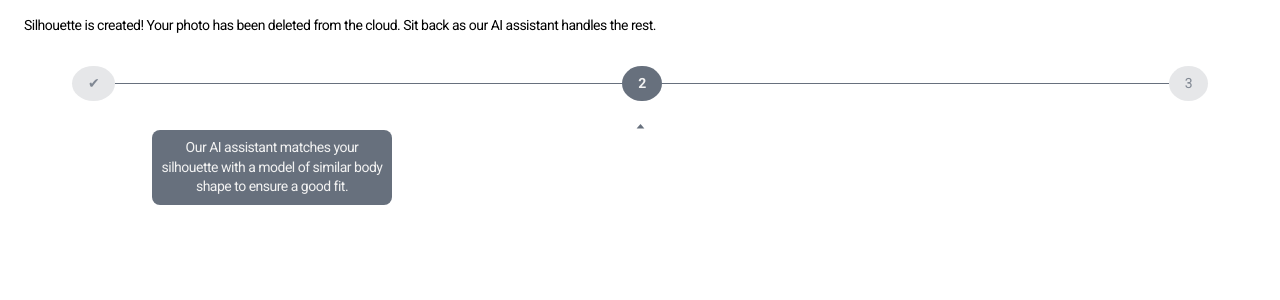
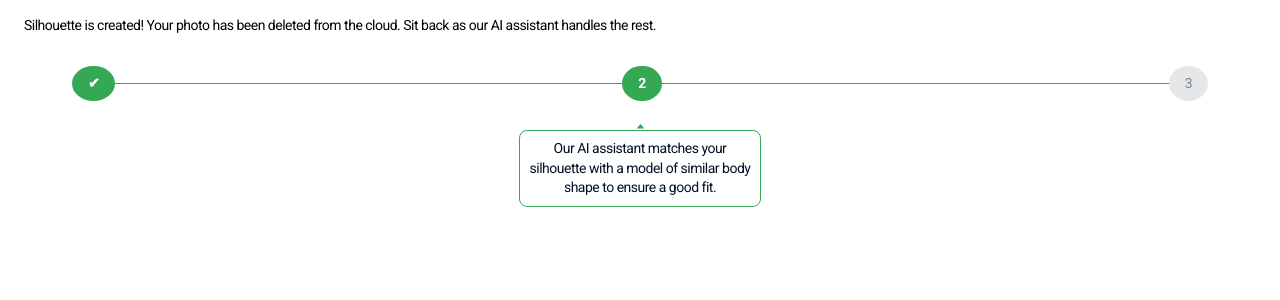
Before and after one commit to mayteles/virtual-try-on-client, a React (Create React App) app: page /step2 in a window 1280 px wide. Shown: the top 300 px of the page. Built offline with nearby package versions, Linux system fonts and the light colour scheme.

Commit message:
corrected spacing and colours, and added colour style sheet

```diff
--- a/src/components/Steps/FirstStep.js
+++ b/src/components/Steps/FirstStep.js
@@ -14,7 +14,7 @@ function FirstStep() {
             </div>
             <div className="steps__path">
                 <svg xmlns="http://www.w3.org/2000/svg" width="9" height="5" viewBox="0 0 9 5" fill="none">
-                    <path d="M4.5 0L8.39711 4.5H0.602886L4.5 0Z" fill="#67707D"/>
+                    <path d="M4.5 0L8.39711 4.5H0.602886L4.5 0Z" fill="#34A853"/>
                 </svg>
             </div>
             <p className="steps__explain">Upload a photo of yourself and we'll make a silhouette of it</p>
--- a/src/components/Steps/SecondStep.js
+++ b/src/components/Steps/SecondStep.js
@@ -6,7 +6,7 @@ function SecondStep() {
         <p className="steps__text">Silhouette is created! Your photo has been deleted from the cloud. Sit back as our AI assistant handles the rest.</p>
         <div className="steps__div">
             <div className="steps__container">
-                <p className="steps__number">✔︎</p>
+                <p className="steps__number-one">✔︎</p>
                 <span className="steps__line"></span>
                 <p className="steps__number-one">2</p>
                 <span className="steps__line"></span>
@@ -14,10 +14,12 @@ function SecondStep() {
             </div>
             <div className="steps__path2">
                 <svg xmlns="http://www.w3.org/2000/svg" width="9" height="5" viewBox="0 0 9 5" fill="none">
-                    <path d="M4.5 0L8.39711 4.5H0.602886L4.5 0Z" fill="#67707D"/>
+                    <path d="M4.5 0L8.39711 4.5H0.602886L4.5 0Z" fill="#34A853"/>
                 </svg>
             </div>
-            <p className="steps__explain2">Our AI assistant matches your silhouette with a model of similar body shape to ensure a good fit.</p>
+            <div className="steps__explain-container">
+                <p className="steps__explain2">Our AI assistant matches your silhouette with a model of similar body shape to ensure a good fit.</p>
+            </div>
         </div>
       </section>
     );
--- a/src/components/Steps/Steps.scss
+++ b/src/components/Steps/Steps.scss
@@ -1,4 +1,5 @@
 @import '../../styles/global.scss';
+@import '../../styles/variables.scss';
 .steps {
     &__text {
         margin: 1rem;
@@ -6,7 +7,6 @@
     &__div {
         margin: 1rem;
         text-align: center;
-        position: relative;
     }
     &__container {
         display: flex;
@@ -16,26 +16,30 @@
     }
     &__line {
         flex-grow: 1;
-        border-bottom: 1px solid #67707D;
+        border-bottom: 1px solid $green;
         margin: 1rem 0rem 1rem 0rem;
     }
     &__number-one {
-        background-color: #67707D;
+        background-color: $green;
         padding: 0.5rem 1rem;
         border-radius: 50%;
-        color: #F2F2F2;
+        color: white;
         font-weight: 600;
     }
     &__number {
-        background-color: #E6E7E9;
+        background-color: $light-gray;
         padding: 0.5rem 1rem;
         border-radius: 50%;
-        color: #808893;
+        color: $dark-gray;
+    }
+    &__explain-container {
+        display: flex;
+        justify-content: center;
     }
     &__explain {
         position: relative;
-        background-color: #67707D;
-        color: #F2F2F2;
+        border: 1px solid $green;
+        color: #011126;
         padding: 0.5rem;
         margin: 0;
         border-radius: 8px;
@@ -45,10 +49,8 @@
         text-align: left;
     }
     &__explain2 {
-        position: absolute;
-        left: 10vw;
-        background-color: #67707D;
-        color: #F2F2F2;
+        border: 1px solid $green;
+        color: #011126;
         padding: 0.5rem;
         margin: 0;
         border-radius: 8px;
@@ -59,7 +61,11 @@
         display: inline-block;
         height: 5px;
         position: absolute;
-        left: 4rem;
+        left: 5.5rem;
+    }
+    &__path2 {
+        display: inline-block;
+        height: 5px;
     }
 
 }
--- a/src/styles/variables.scss
+++ b/src/styles/variables.scss
@@ -1,2 +1,6 @@
 // ====== COLOURS ========
 $primary-cta: #4d5867;
+$green: #34A853;
+$light-gray: #E6E7E9;
+$dark-gray: #808893;
+$blue: #688FF5;
```
